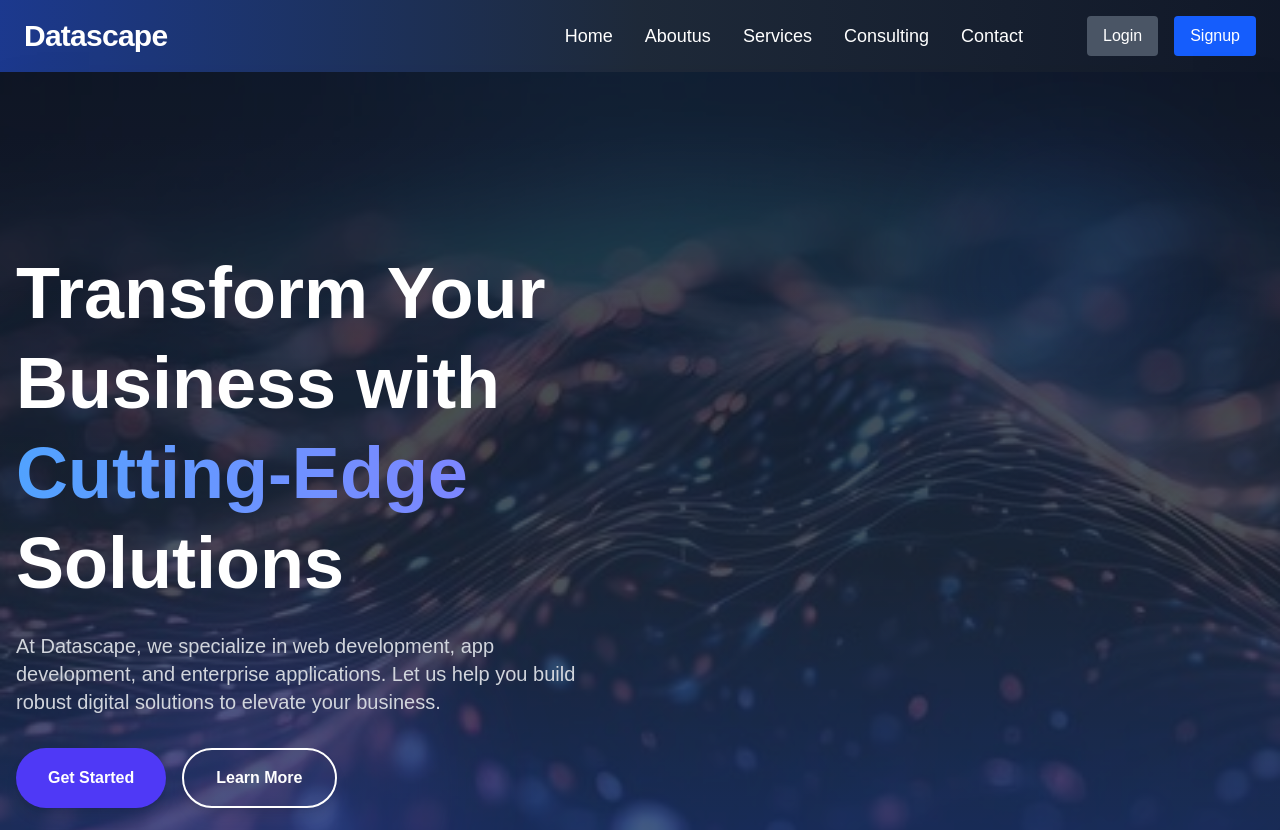
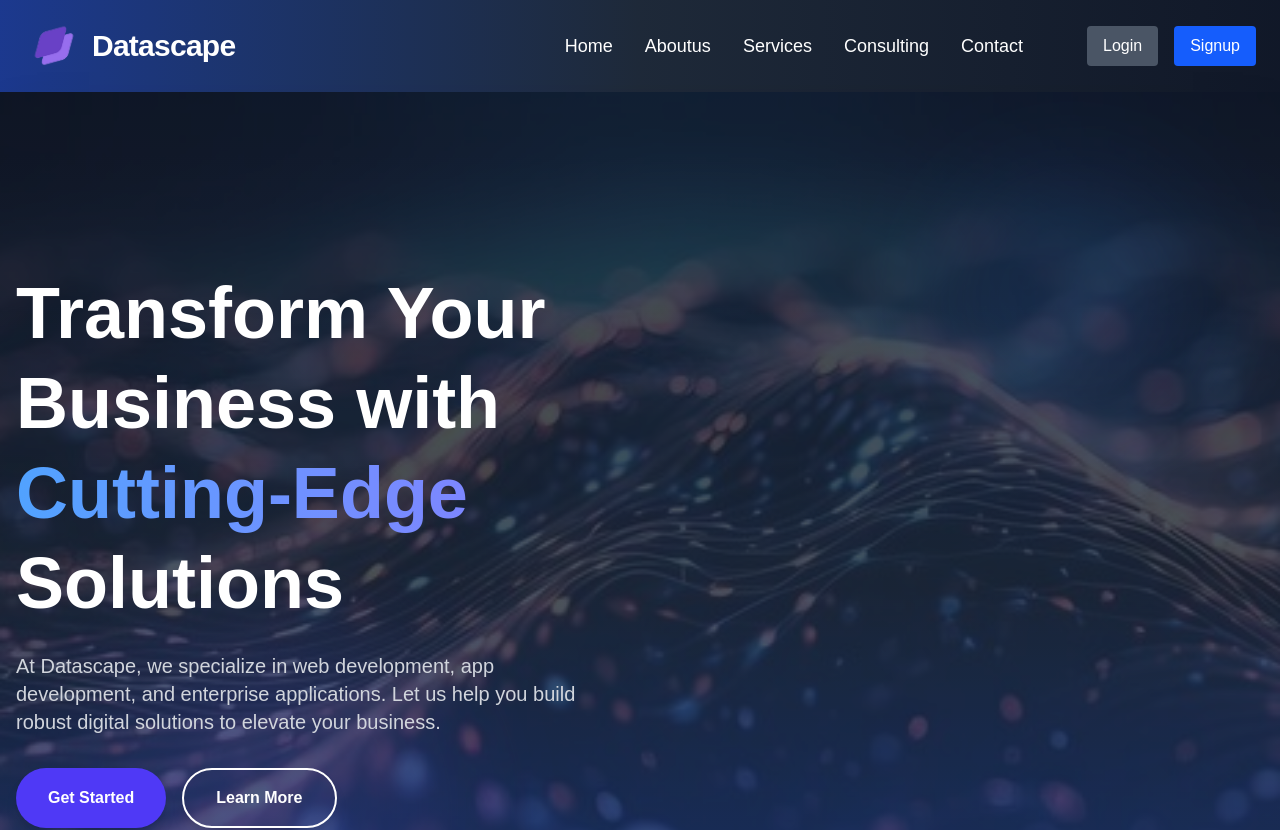
Before and after one commit to MuhammadAhmad338/datascape, a Next.js app: page / in a window 1280 px wide. Shown: the top 830 px of the page. Built offline with nearby package versions, Linux system fonts and the light colour scheme.

Commit message:
header icon and datascape icon added

```diff
--- a/app/components/Header/Header.tsx
+++ b/app/components/Header/Header.tsx
@@ -2,6 +2,7 @@
 import { useState, useEffect } from "react"
 import { useRouter } from "next/navigation"
 import Link from "next/link";
+import Image from "next/image";
 
 const Header = () => {
   const [loading, setLoading] = useState(true);
@@ -34,11 +35,19 @@ const Header = () => {
     setIsLoggedIn(false);
     window.location.href = "/";
   }
-// ...existing code...
+
   return (
     <header className="bg-gradient-to-r from-blue-900 via-gray-800 to-gray-900 shadow-lg py-4">
       <div className="container mx-auto px-6 flex justify-between items-center">
-        <Link href="/" className="text-3xl font-extrabold text-white tracking-tight transition-colors">
+        <Link href="/" className="text-3xl font-extrabold text-white tracking-tight transition-colors flex items-center gap-2">
+          <Image
+            src="/datascape.png"
+            alt="Datascape Logo"
+            width={60}
+            height={40}
+            priority
+            className="object-contain"
+          />
           Datascape
         </Link>
 
--- a/app/layout.tsx
+++ b/app/layout.tsx
@@ -15,7 +15,7 @@ const geistMono = Geist_Mono({
 
 export const metadata: Metadata = {
   title: "Datascape",
-  description: "Generated by create next app"
+  icons: "/datascape.png",
 };
 
 export default function RootLayout({
```
Also changed, not shown: public/datascape.png (added).
